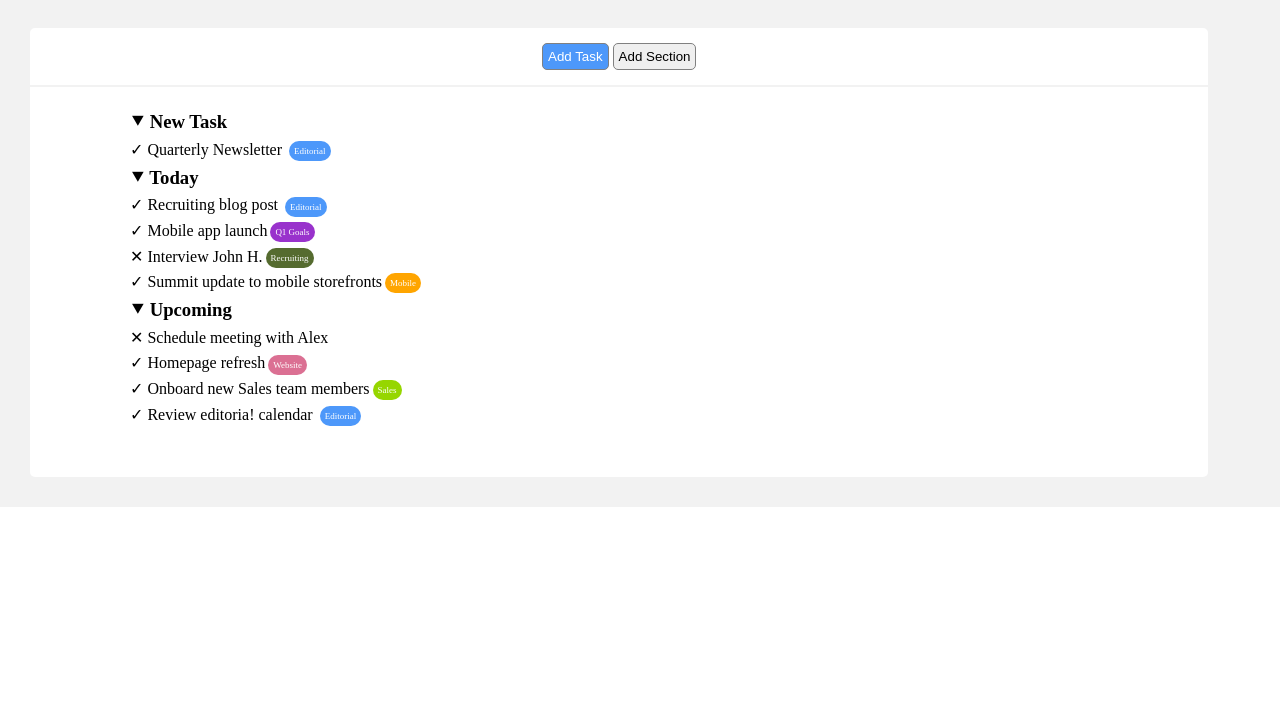
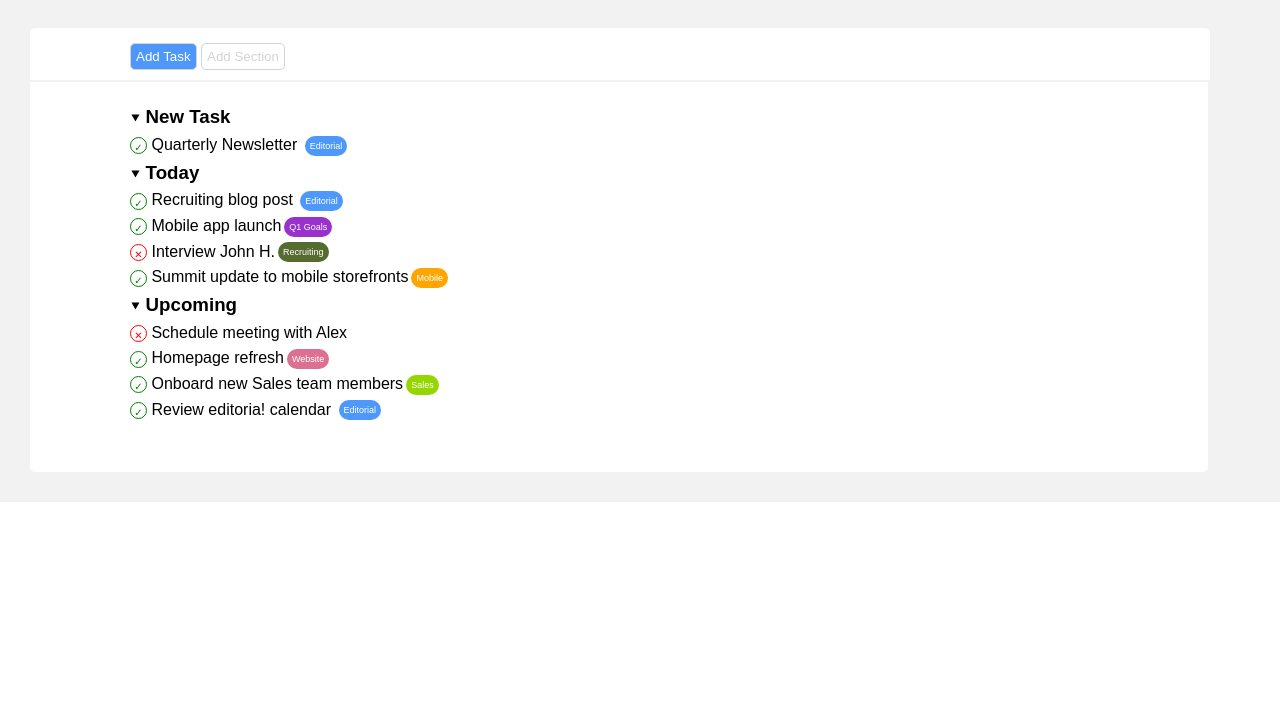
Before and after one commit to fabiomuzzu/html-css-toboolist, a plain HTML site: page index.html in a window 1280 px wide. Shown: the part 76-800 px from the top of the page. Drawn offline with Linux system fonts and the light colour scheme.

Commit message:
[ADD] final version of the project

```diff
--- a/css/style.css
+++ b/css/style.css
@@ -2,6 +2,7 @@
     padding: 0;
     margin: 0;
     box-sizing: border-box;
+    font-family: arial;
 }
 
 /* CSS dell'header */
@@ -20,12 +21,26 @@
 button{
     border-radius: 5px;
     padding: 5px;
-    border: 1px solid grey;
+    border: 1px solid lightgray;
+    color: lightgrey;
 }
 
 #add_task{
     background-color: #4d98fa;
     color: white;
+}
+#add_section{
+    background-color: white;
+}
+
+
+.button_div{
+    padding: 15px 925px 10px 100px;
+    margin: 30px 10px 1px 30px;
+    background-color: white;
+    display: inline-block;
+    border-top-left-radius: 5px;
+    border-top-right-radius: 5px;
 }
 
 /* CSS del main */
@@ -36,14 +51,6 @@ main{
 .main_container{
     max-width: 1500px;
     margin: 0 auto;
-}
-
-.button_div{
-    padding: 15px 512px;    margin: 30px 10px 1px 30px;
-    background-color: white;
-    display: inline-block;
-    border-top-left-radius: 5px;
-    border-top-right-radius: 5px;
 }
 
 /* CSS della lista */
@@ -99,3 +106,35 @@ ol{
 .sales{
     background-color: rgb(150, 214, 0);
 }
+
+/* CSS Frecce sostitutive DOT OL*/
+.down_arrow{
+    display: inline-block;
+    font-size: small;
+}
+
+/* CSS fail & done sostitutivo DOT UL */
+.done_check{
+    display: inline-block;
+    width: 17px;
+    height: 17px;
+    border-radius: 50%;
+    color: green;
+    text-align: center;
+    padding: 2px;
+    vertical-align: middle;
+    border: 1px solid green;
+    font-size: x-small;
+}
+.fail_check{
+    display: inline-block;
+    width: 17px;
+    height: 17px;
+    border-radius: 50%;
+    color: red;
+    text-align: center;
+    padding: 2px;
+    vertical-align: middle;
+    border: 1px solid red;
+    font-size: x-small;
+}
--- a/index.html
+++ b/index.html
@@ -20,39 +20,41 @@
                 <!-- sezione div dei pulsanti -->
                 <div class="button_div">
                     <button type="button" id="add_task">Add Task</button>
-                    <button type="button">Add Section</button>
+                    <button type="button" id="add_section">Add Section</button>
                 </div>
                 <!-- sezione lista -->
                 <div class="list">
                     <ol>
+                        <!-- sezione New Task -->
                         <li>
-                            <h3>&#11206; New Task</h3>
+                            <h3><span class="down_arrow">&#11206;</span> New Task</h3>
                             <ul>
-                                <li>&#10003; Quarterly Newsletter <span class="attachment editorial">Editorial</span></li>
+                                <li><span class="done_check">&#10003;</span> Quarterly Newsletter <span class="attachment editorial">Editorial</span></li>
                             </ul>
                         </li>
+                        <!-- sezione Today -->
                         <li>
-                            <h3>&#11206; Today</h3>
+                            <h3><span class="down_arrow">&#11206;</span> Today</h3>
                             <ul>
-                                <li>&#10003; Recruiting blog post <span class="attachment editorial">Editorial</span></li>
-                                <li>&#10003; Mobile app launch<span class="attachment goals">Q1 Goals</span></li>
-                                <li>&#10005; Interview John H.<span class="attachment recruiting">Recruiting</span></li>
-                                <li>&#10003; Summit update to mobile storefronts<span class="attachment mobile">Mobile</span></li>
+                                <li><span class="done_check">&#10003;</span> Recruiting blog post <span class="attachment editorial">Editorial</span></li>
+                                <li><span class="done_check">&#10003;</span> Mobile app launch<span class="attachment goals">Q1 Goals</span></li>
+                                <li><span class="fail_check">&#10005;</span> Interview John H.<span class="attachment recruiting">Recruiting</span></li>
+                                <li><span class="done_check">&#10003;</span> Summit update to mobile storefronts<span class="attachment mobile">Mobile</span></li>
                             </ul>
                         </li>
+                        <!-- sezione Upcoming -->
                         <li>
-                            <h3>&#11206; Upcoming</h3>
+                            <h3><span class="down_arrow">&#11206;</span> Upcoming</h3>
                             <ul>
-                                <li>&#10005; Schedule meeting with Alex</li>
-                                <li>&#10003; Homepage refresh<span class="attachment website">Website</span></li>
-                                <li>&#10003; Onboard new Sales team members<span class="attachment sales">Sales</span></li>
-                                <li>&#10003; Review editoria! calendar <span class="attachment editorial">Editorial</span></li>
+                                <li><span class="fail_check">&#10005;</span> Schedule meeting with Alex</li>
+                                <li><span class="done_check">&#10003;</span> Homepage refresh<span class="attachment website">Website</span></li>
+                                <li><span class="done_check">&#10003;</span> Onboard new Sales team members<span class="attachment sales">Sales</span></li>
+                                <li><span class="done_check">&#10003;</span> Review editoria! calendar <span class="attachment editorial">Editorial</span></li>
                             </ul>
                         </li>
                     </ol>
                 </div>
             </div>
-
         </main>
     </body>
 </html>
```
